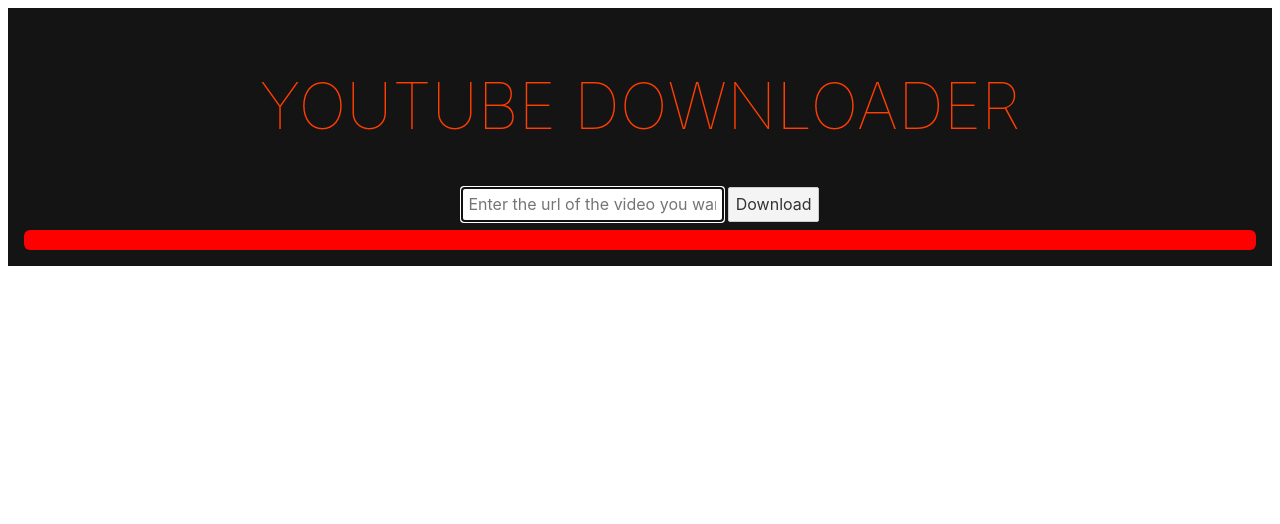
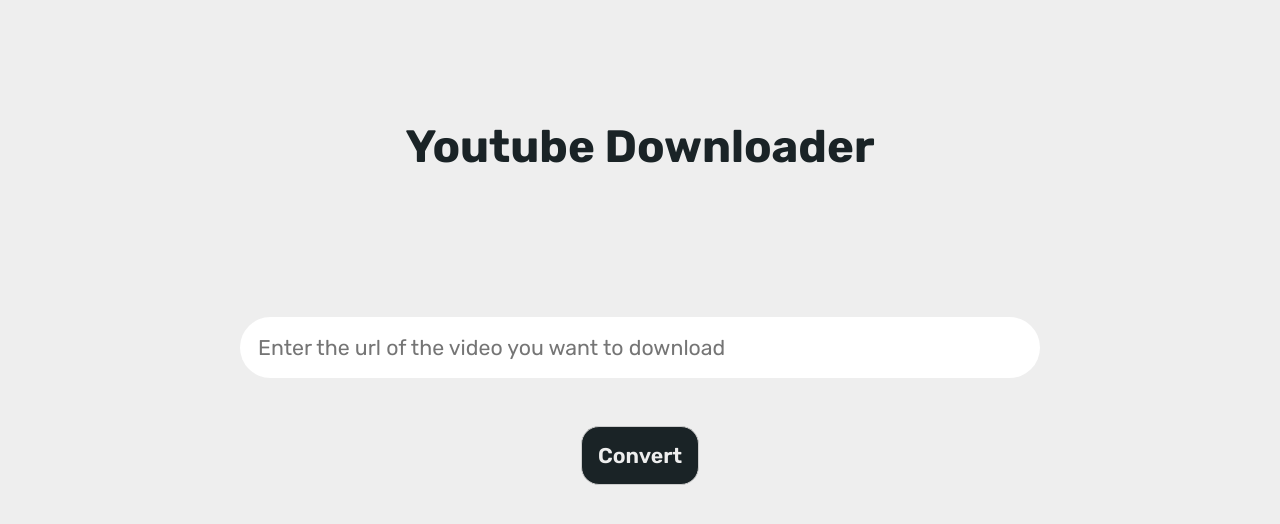
Before and after one commit to TrAyZeN/youtube-downloader, a Svelte app in the folder frontend/: page / in a window 1280 px wide. Shown: the top 524 px of the page. Built offline with nearby package versions, Linux system fonts and the light colour scheme.

Commit message:
Add scss support + style page

```diff
--- a/frontend/public/global.css
+++ b/frontend/public/global.css
@@ -2,10 +2,11 @@
   position: relative;
   width: 100%;
   height: 100%;
+  background-color: #eeeeee;
 }
 
 body {
-  color: #333;
+  color:#1a2326;
   margin: 0;
   padding: 8px;
   box-sizing: border-box;
--- a/frontend/rollup.config.js
+++ b/frontend/rollup.config.js
@@ -4,6 +4,7 @@
 import livereload from 'rollup-plugin-livereload';
 import { terser } from 'rollup-plugin-terser';
 import css from 'rollup-plugin-css-only';
+import preprocess from 'svelte-preprocess';
 
 const production = !process.env.ROLLUP_WATCH;
 
@@ -41,7 +42,8 @@
 			compilerOptions: {
 				// enable run-time checks when not in production
 				dev: !production
-			}
+			},
+			preprocess: preprocess()
 		}),
 		// we'll extract any component CSS out into
 		// a separate file - better for performance
--- a/frontend/src/App.svelte
+++ b/frontend/src/App.svelte
@@ -48,24 +48,51 @@
         type="text"
         placeholder="Enter the url of the video you want to download"
     >
-    <button on:click={yeas}>Download</button>
+    <button on:click={yeas}>Convert</button>
     <ProgressBar progress={progress} />
 </main>
 
-<style>
+<style lang="scss">
+    @import url('https://fonts.googleapis.com/css2?family=Rubik:wght@400;500;600;700;800;900&display=swap');
+
+    $primary: #eeeeee;
+    $secondary: #1a2326;
+
     main {
+        display: flex;
+        flex-direction: column;
+        align-items: center;
+        justify-content: center;
         text-align: center;
         padding: 1em;
         max-width: 240px;
         margin: 0 auto;
-        background-color: #141414;
+        font-family: 'Rubik', sans-serif;
     }
 
     h1 {
-        color: #ff3e00;
-        text-transform: uppercase;
-        font-size: 4em;
-        font-weight: 100;
+        font-size: 34pt;
+        color: $secondary;
+        margin: 6rem;
+    }
+
+    input {
+        padding: 18px;
+        outline: none;
+        border: none;
+        border-radius: 50px;
+        font-size: 16pt;
+        width: 800px;
+        margin: 3rem;
+    }
+
+    button {
+        background-color: $secondary;
+        color: $primary;
+        border-radius: 18px;
+        font-weight: 600;
+        padding: 16px;
+        font-size: 16pt;
     }
 
     @media (min-width: 640px) {
--- /dev/null
+++ b/frontend/svelte.config.js
@@ -0,0 +1,5 @@
+const preprocess = require('svelte-preprocess');
+
+module.exports = {
+    preprocess: preprocess(),
+};
```
Also changed, not shown: frontend/package.json (+8 -6 lines), 1 other file (tests, documents, lock files or other folders).
